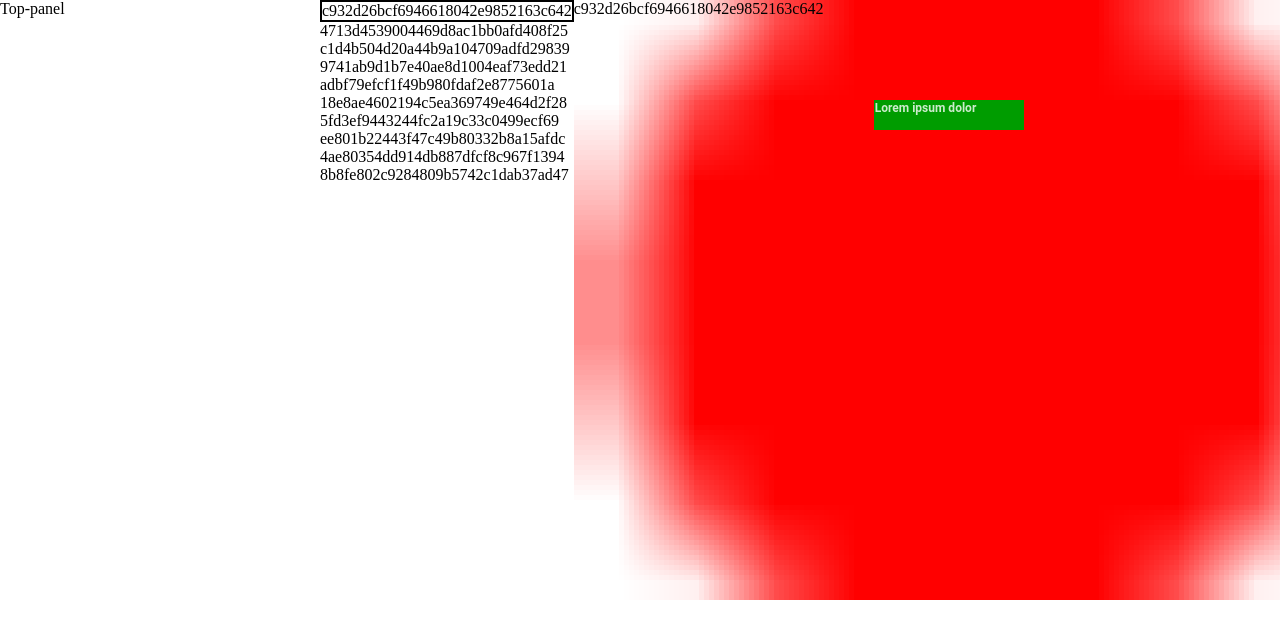
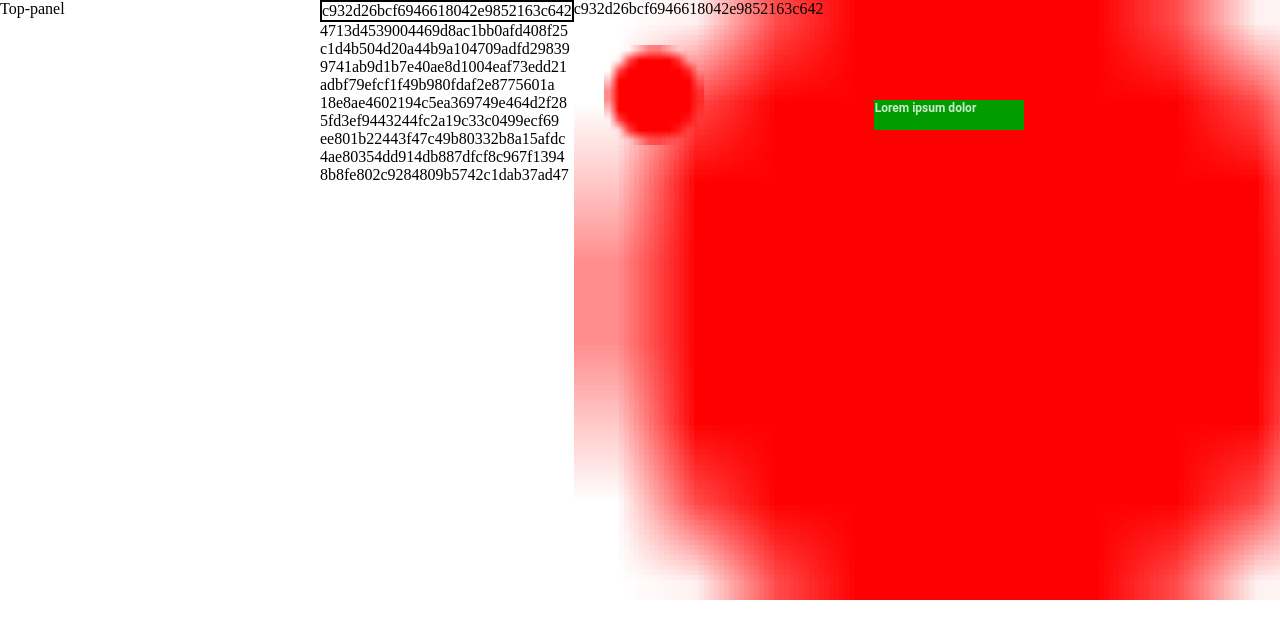
Before and after one commit to 010MochalovPA/card-maker, a React app: page / in a window 1280 px wide. Shown: the top 638 px of the page. Built offline with nearby package versions, Linux system fonts and the light colour scheme.

Commit message:
- добавил к выводу объектов на слайде ключи; - унифицировал хук вывода картинки фоном блока; - добавил хук для вывода objectPicture; - реализовал вывод objectPicture.

```diff
--- a/src/components/ObjectPicture/ObjectPicture.tsx
+++ b/src/components/ObjectPicture/ObjectPicture.tsx
@@ -1,16 +1,30 @@
 import styles from './ObjectPicture.css'
 import { PictureType, SlideObjectBase, SlideObjectType } from '../../types'
+import useObjectPictureBackground from '../../hooks/useObjectPictureBackground'
 
 type objectPictureProps = {
   props: SlideObjectBase & {
     type: SlideObjectType.PICTURE,
-    pictureType: PictureType
-    data: string
+    pictureType: PictureType,
+    data: string,
   }
 }
 
 const ObjectPicture = (props: objectPictureProps) => {
-  return <div className={styles.picture}></div>
+  const {size, position} = props.props
+  const {width, height} = size
+  const {left, top} = position
+  const background = useObjectPictureBackground(props.props)
+  const backgroundSize = `${width}px ${height}px`
+
+  return <div className={styles.picture} style={{
+    width,
+    height,
+    left,
+    top,
+    background,
+    backgroundSize
+  }}></div>
 }
 
 export default ObjectPicture
--- a/src/components/SlideContent/SlideContent.tsx
+++ b/src/components/SlideContent/SlideContent.tsx
@@ -18,18 +18,27 @@ const SlideContent = ({ slide }: SlideContentPropsType) => {
       <div
         className={styles.slide}
         style={{
-          background: `${background} center / cover`,
+          background: background,
         }}
       >
         {slide.id}
         {slide.objects.map((slideObject) => {
           switch (slideObject.type) {
             case SlideObjectType.TEXT:
-              return <ObjectText props={slideObject} />
+              return <ObjectText
+                key={slideObject.id}
+                props={slideObject}
+              />
             case SlideObjectType.PICTURE:
-              return <ObjectPicture props={slideObject} />
+              return <ObjectPicture
+                props={slideObject}
+                key={slideObject.id}
+              />
             case SlideObjectType.SHAPE:
-              return <ObjectShape props={slideObject} />
+              return <ObjectShape
+                props={slideObject}
+                key={slideObject.id}
+              />
           }
         })}
       </div>
--- a/src/hooks/useImageBackground.tsx
+++ b/src/hooks/useImageBackground.tsx
@@ -1,5 +1,5 @@
 const useImageBackground = (base64: string) => {
-  return `#ffffff url(${base64}) no-repeat`
+  return `url(${base64}) no-repeat`
 }
 
 export default useImageBackground
--- /dev/null
+++ b/src/hooks/useObjectPictureBackground.tsx
@@ -0,0 +1,8 @@
+import { PictureObject } from '../types'
+import useImageBackground from './useImageBackground'
+
+const useObjectPictureBackground = (pictureObject: PictureObject) => {
+  return `transparent ${useImageBackground(pictureObject.data)} top left`
+}
+
+export default useObjectPictureBackground
--- a/src/hooks/useSlideBackground.tsx
+++ b/src/hooks/useSlideBackground.tsx
@@ -7,9 +7,8 @@ const useSlideBackground = (slide: Slide) => {
     case SlideBackgroundType.SOLID_COLOR:
       return useColorBackground(slide.background.color)
     case SlideBackgroundType.PICTURE_BASE64:
-      return useImageBackground(slide.background.data)
     case SlideBackgroundType.PICTURE_URL:
-      return useImageBackground(slide.background.data)
+      return `#ffffff ${useImageBackground(slide.background.data)} center/cover`
   }
 }
 
```
